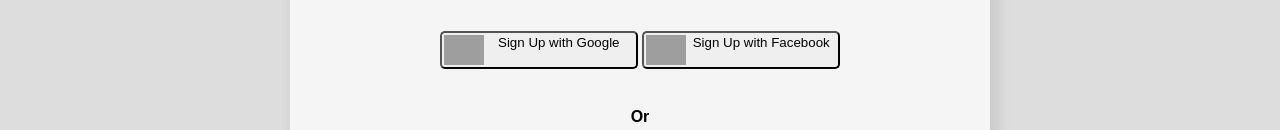
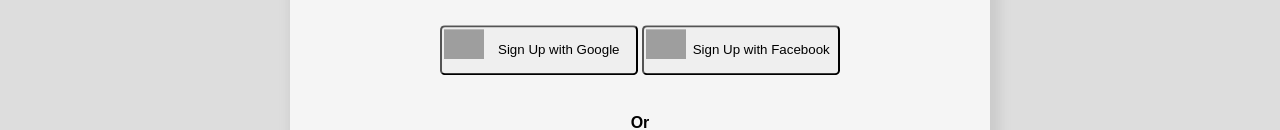
Before and after one commit to Pavankalyan477/Project-Buddies, a plain HTML site: page signup.html in a window 1280 px wide. Both pictures are taken after a click on the element "SIGN IN". Shown: the part 529-659 px from the top of the page. Drawn offline with Linux system fonts and the light colour scheme; grey boxes are pictures that could not be loaded.

Commit message:
first phase

```diff
--- a/signup.html
+++ b/signup.html
@@ -71,14 +71,14 @@
             <br>
             <div>
               <button class="btn2"><img
-                    src="https://pluspng.com/img-png/google-photos-logo-png-google-400.png" />Sign Up
+                    src="https://pluspng.com/img-png/google-photos-logo-png-google-400.png" /><p>Sign Up
                   with
-                  Google </button>
+                  Google </p></button>
               <button class="btn2"><img
-                    src="https://www.iphonehacks.com/wp-content/uploads/2013/02/facebook.png" />Sign
+                    src="https://www.iphonehacks.com/wp-content/uploads/2013/02/facebook.png" /><p>Sign
                   Up
                   with
-                  Facebook</button>
+                  Facebook</p></button>
             </div>
             <br>
             <h4>Or</h4>
@@ -91,7 +91,7 @@
             </div>
             <p>By clicking Sign in, you agree to our Terms of Use and our Privacy Policy.</p>
             <div class="form-element">
-              <button onclick="fom(event)">Sign In</button>
+              <button class="btn1"onclick="fom(event)">Sign In</button>
             </div>
             <p>Forgot Password</p>
             <h4>Or</h4>
--- a/signup.js
+++ b/signup.js
@@ -153,7 +153,7 @@ function fom(e1) {
       document.getElementById("signedin").style.color = "green"
       setTimeout(function () {
         window.location.href = "classroom.html"
-      }, 3000);
+      }, 300);
     } else {
       document.getElementById("signedin").innerText = "Invalid creditials"
       document.getElementById("signedin").style.color = "red"
```
